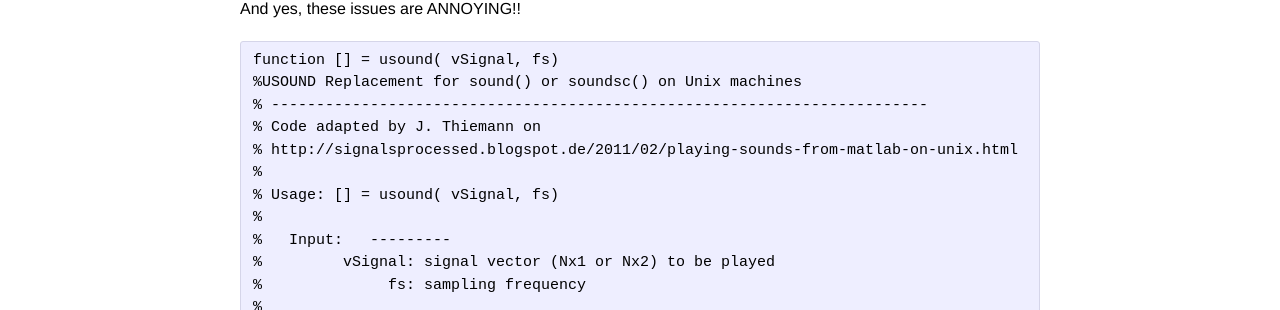
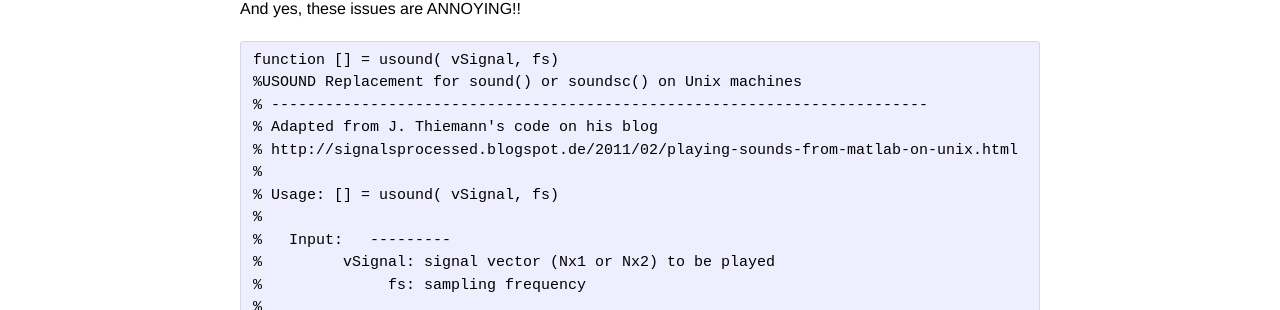
Before and after one commit to freiform/audiophobes, a Jekyll site: the page built from _posts/2015-11-03-matlab-sound.md, in a window 1280 px wide. Shown: the part 390-700 px from the top of the page. Built offline with Jekyll 4.4.1, drawn with Linux system fonts in a browser that asks for light colours; some of the changed text lies outside the part shown.

Commit message:
Fix comment

```diff
--- a/_posts/2015-11-03-matlab-sound.md
+++ b/_posts/2015-11-03-matlab-sound.md
@@ -15,7 +15,7 @@ And yes, these issues are ANNOYING!!
     function [] = usound( vSignal, fs)
     %USOUND Replacement for sound() or soundsc() on Unix machines
     % -------------------------------------------------------------------------
-    % Code adapted by J. Thiemann on
+    % Adapted from J. Thiemann's code on his blog
     % http://signalsprocessed.blogspot.de/2011/02/playing-sounds-from-matlab-on-unix.html
     %
     % Usage: [] = usound( vSignal, fs)
```
